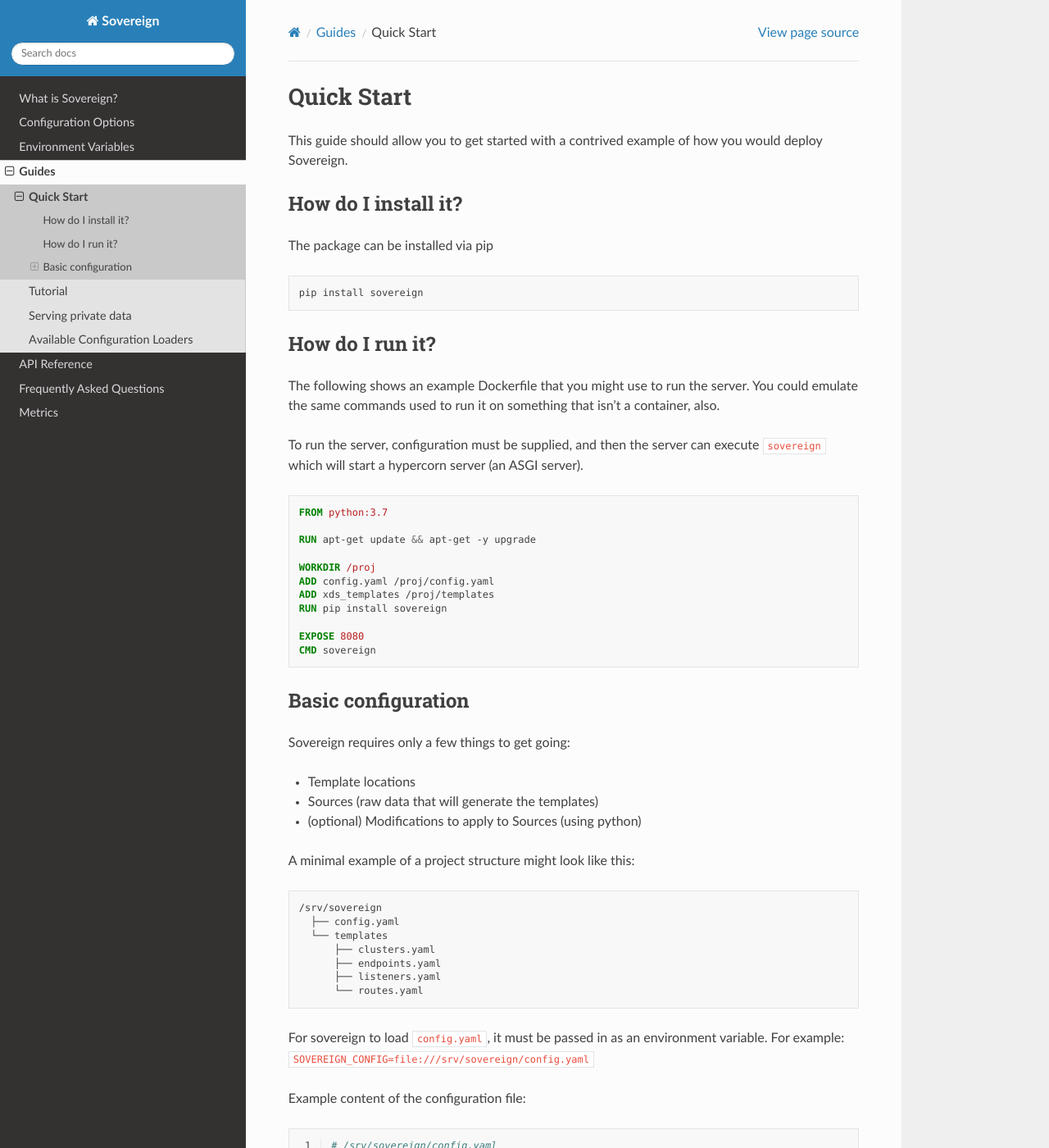
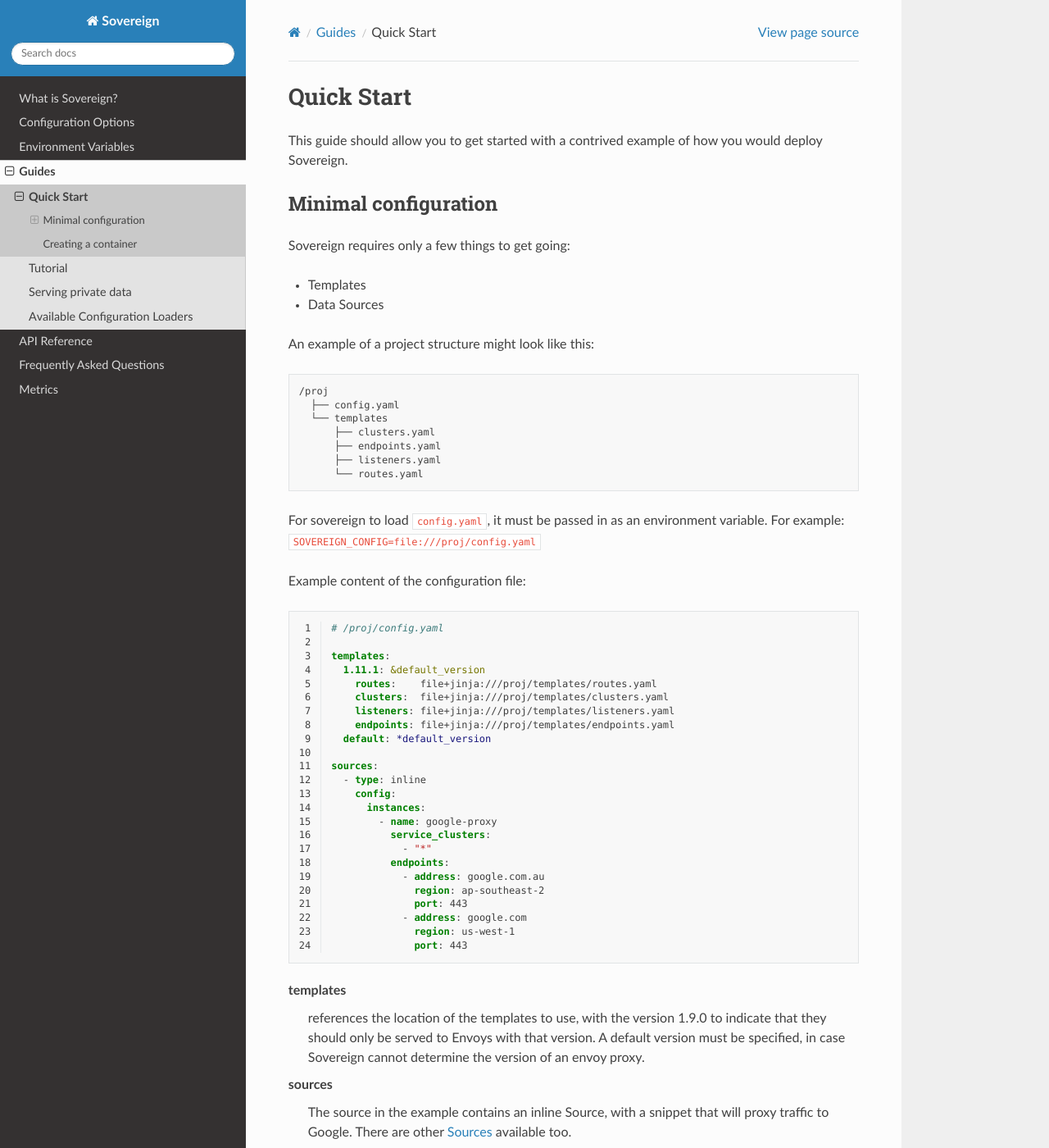
Before and after one commit to cetanu/sovereign, a Sphinx documentation site: the page built from docs/guides/quick_start.rst, in a window 1280 px wide and 1400 px high. Shown: the whole window at 82% size. Built offline with Sphinx 7.4.7 and the Read the Docs theme 2.0.0, drawn with Linux system fonts in a browser that asks for light colours; some of the changed text lies outside the part shown.

Commit message:
Updated docs

```diff
--- a/docs/guides/quick_start.rst
+++ b/docs/guides/quick_start.rst
@@ -5,49 +5,18 @@
 This guide should allow you to get started with a contrived example
 of how you would deploy Sovereign.
 
-How do I install it?
---------------------
-The package can be installed via pip
+Minimal configuration
+---------------------
+Sovereign requires only a few things to get going:
+
+- Templates
+- Data Sources
+
+An example of a project structure might look like this:
 
 .. code-block:: none
 
-   pip install sovereign
-
-How do I run it?
-----------------
-The following shows an example Dockerfile that you might use to run the server.
-You could emulate the same commands used to run it on something that isn't a container, also.
-
-To run the server, configuration must be supplied, and then the
-server can execute ``sovereign`` which will start a hypercorn server (an ASGI server).
-
-.. code-block:: dockerfile
-
-   FROM python:3.7
-
-   RUN apt-get update && apt-get -y upgrade
-
-   WORKDIR /proj
-   ADD config.yaml /proj/config.yaml
-   ADD xds_templates /proj/templates
-   RUN pip install sovereign
-
-   EXPOSE 8080
-   CMD sovereign
-
-Basic configuration
--------------------
-Sovereign requires only a few things to get going:
-
-- Template locations
-- Sources (raw data that will generate the templates)
-- (optional) Modifications to apply to Sources (using python)
-
-A minimal example of a project structure might look like this:
-
-.. code-block:: none
-
-    /srv/sovereign
+    /proj
       ├── config.yaml
       └── templates
           ├── clusters.yaml
@@ -56,21 +25,22 @@
           └── routes.yaml
 
 For sovereign to load ``config.yaml``, it must be passed in as an environment variable.
-For example: ``SOVEREIGN_CONFIG=file:///srv/sovereign/config.yaml``
+For example: ``SOVEREIGN_CONFIG=file:///proj/config.yaml``
 
 Example content of the configuration file:
 
 .. code-block:: yaml
     :linenos:
 
-    # /srv/sovereign/config.yaml
+    # /proj/config.yaml
 
     templates:
-      1.9.0:
-        routes:    file+jinja://templates/routes.yaml
-        clusters:  file+jinja://templates/clusters.yaml
-        listeners: file+jinja://templates/listeners.yaml
-        endpoints: file+jinja://templates/endpoints.yaml
+      1.11.1: &default_version
+        routes:    file+jinja:///proj/templates/routes.yaml
+        clusters:  file+jinja:///proj/templates/clusters.yaml
+        listeners: file+jinja:///proj/templates/listeners.yaml
+        endpoints: file+jinja:///proj/templates/endpoints.yaml
+      default: *default_version
 
     sources:
       - type: inline
@@ -90,10 +60,11 @@
 templates
   references the location of the templates to use, with the version 1.9.0 to
   indicate that they should only be served to Envoys with that version.
-  Setting the version to 'default' will serve the template to any version of envoy.
+  A default version must be specified, in case Sovereign cannot determine the
+  version of an envoy proxy.
 
 sources
-  The sources contains an inline Source, with a little snippet that will
+  The source in the example contains an inline Source, with a snippet that will
   proxy traffic to Google. There are other :ref:`sources` available too.
 
   The structure of the snippet is irrelevant - it can be anything you want -
@@ -120,26 +91,15 @@
 The template must eventually render out to a schema that Envoy will understand.
 You can see `examples in the sovereign repo <https://bitbucket.org/atlassian/sovereign/src/master/templates/default/>`_
 
-Guidelines for creating templates
-^^^^^^^^^^^^^^^^^^^^^^^^^^^^^^^^^
-To begin with, there are a few important variables that are made available in templates by default:
+Accessing sources in templates
+^^^^^^^^^^^^^^^^^^^^^^^^^^^^^^
+All templates have access to a variable named ``instances``.
 
-version
-  This is a string that is automatically generated based off a hash of
-  the contents of the template after it has been fully rendered.
+When sovereign retrieves all of the sources it has configured, it will place the results
+into this variable.
 
-  In general, your templates should start with the following:
-
-  .. code-block:: yaml
-
-     version_info: '{{ version|default(0) }}'
-
-instances
-  When sovereign retrieves all of the sources it has configured, it will place the results
-  into this variable.
-
-  So, depending on what you have configured for sources, this is the main variable that
-  determines what will be rendered into the template.
+So, depending on what you have configured for sources, this is the main variable that
+determines what will be rendered into the template.
 
 A template based on the example configuration
 """""""""""""""""""""""""""""""""""""""""""""
@@ -151,20 +111,17 @@
 
 #. Receives a CDS discovery request from an Envoy proxy
 #. Retrieves all sources (inline configuration in this example)
-#. Renders the below template
-
+#. Calculates the ``version_info`` of the configuration prior to rendering the templates
+#. If ``version_info`` of the discovery request is the same as calculated sovereigns returns 304 Not Modified
+#. Otherwise, sovereign renders the below template
    #. Begins to loop over the 'google-proxy' instance
    #. Feeds the 'endpoints' field into :func:`sovereign.utils.eds.locality_lb_endpoints`
    #. Creates a cluster using the endpoints and name, for each instance
-   #. Hashes the entire configuration
-   #. Inserts the hash into the ``version_info``
-
-#. If the Envoy proxy provided a different ``version_info`` in its request, it returns
-   the configuration with a 200 OK, otherwise it returns 304 Not Modified
+   #. Inserts the checksum into the ``version_info``
+#. Returns 200 OK
 
 .. code-block:: jinja
 
-   version_info: '{{ version|default(0) }}'
    resources:
    {% for instance in instances %}
      {% set endpoints = eds.locality_lb_endpoints(instance.endpoints, discovery_request, resolve_dns=False) %}
@@ -208,3 +165,24 @@
                       socket_address:
                         address: google.com
                         port_value: 443
+
+Creating a container
+--------------------
+The following shows an example Dockerfile that you might use to run the server.
+You could emulate the same commands used to run it on something that isn't a container, also.
+
+.. code-block:: dockerfile
+
+   FROM python:3.7
+
+   RUN apt-get update && apt-get -y upgrade
+
+   WORKDIR /proj
+   ADD config.yaml /proj/config.yaml
+   ADD xds_templates /proj/templates
+   RUN pip install sovereign
+
+   ENV SOVEREIGN_CONFIG=file:///proj/config.yaml
+
+   EXPOSE 8080
+   CMD sovereign
```
Also changed, not shown: docs/guides/tutorial.rst (+45 -44 lines).
